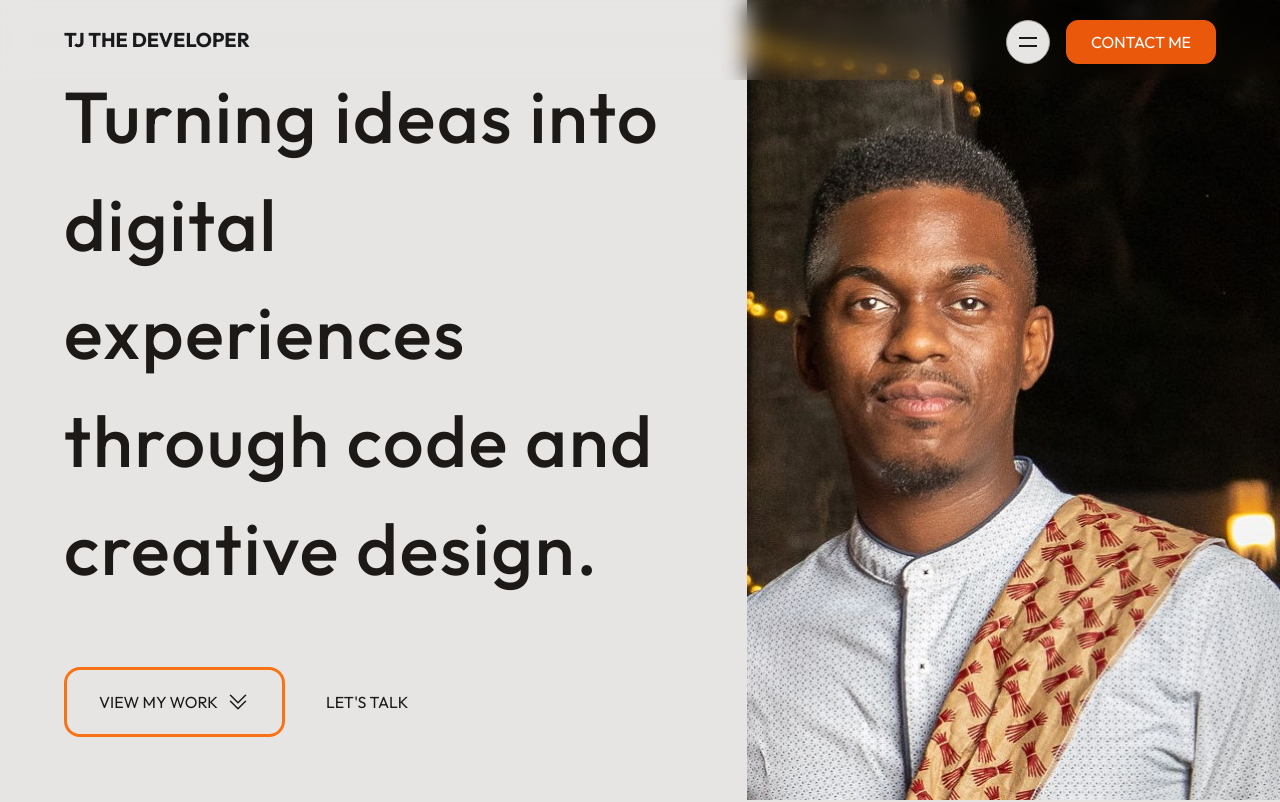
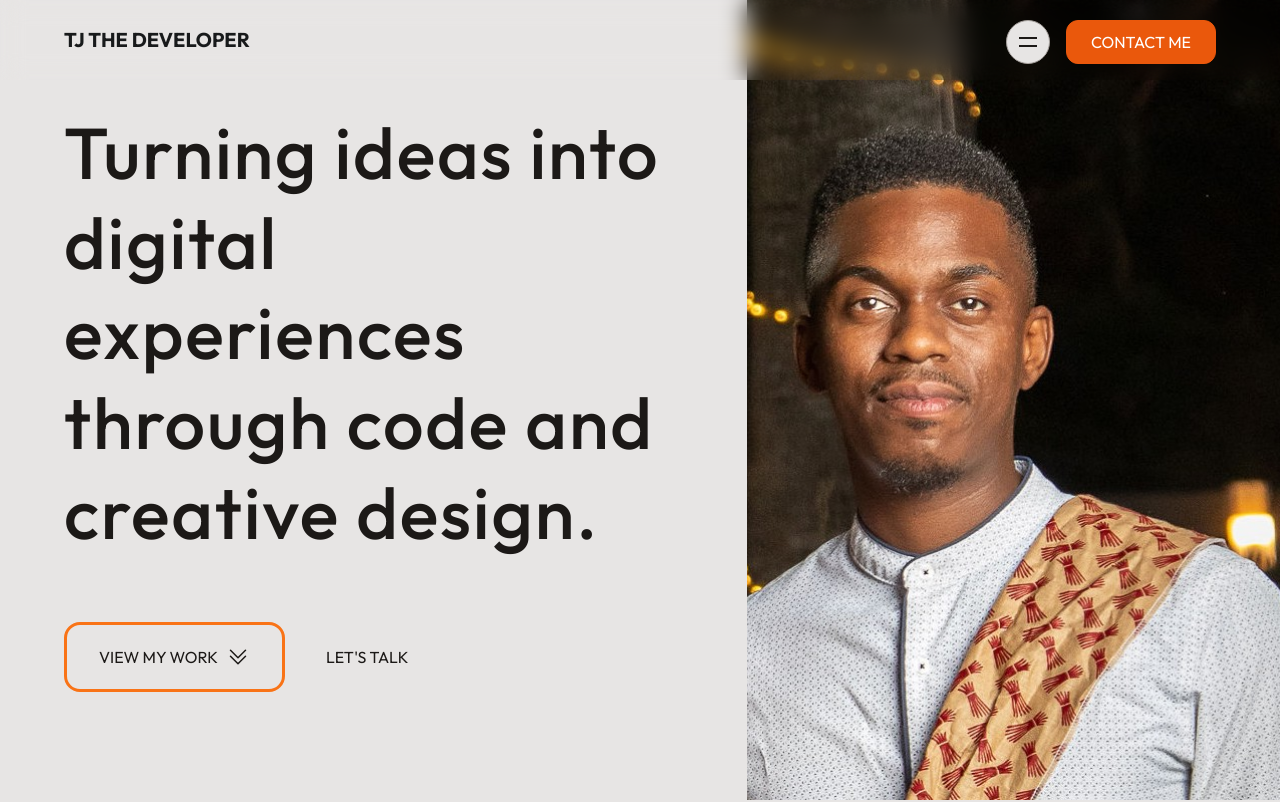
Before and after one commit to jaure-94/tj-portfolio, a Next.js app: page / in a window 1280 px wide. Shown: the top 802 px of the page. Built offline with nearby package versions, Linux system fonts and the light colour scheme; a web font is replaced by a local one.

Commit message:
create contact section

```diff
--- a/src/app/page.tsx
+++ b/src/app/page.tsx
@@ -9,6 +9,7 @@ import FAQs from "@/sections/FAQs";
 import Footer from "@/sections/Footer";
 import Loader from "@/components/Loader";
 import { useEffect, useState } from "react";
+import Contact from "@/sections/Contact";
 
 export default function Home() {
   const [isLoading, setIsLoading] = useState<boolean>(true);
@@ -31,6 +32,7 @@ export default function Home() {
         <About />
         <Projects />
         <FAQs />
+        <Contact />
         <Footer />
       </>
     )
--- /dev/null
+++ b/src/sections/Contact.tsx
@@ -0,0 +1,15 @@
+import { FC } from 'react'
+
+type Props = {}
+
+const Contact: FC = (props: Props) => {
+  return (
+    <section className="pb-20 md:pb-28 lg:pb-40" id="contact">
+      <div className="container">
+      <h2 className="text-4xl md:text-6xl lg:text-7xl">Contact</h2>
+      </div>
+    </section>
+  )
+}
+
+export default Contact
--- a/src/sections/FAQs.tsx
+++ b/src/sections/FAQs.tsx
@@ -27,7 +27,7 @@ const faqs = [
 
 const FAQs: FC = () => {
   return(
-    <section className="py-20 md:py-32 lg:py-60" id="faqs">
+    <section className="py-20 md:py-32 lg:py-48" id="faqs">
       <div className="container">
         <h2 className="text-4xl md:text-6xl lg:text-7xl">FAQs</h2>
         <div className="mt-10 md:mt-16 lg:mt-20">
--- a/src/sections/Hero.tsx
+++ b/src/sections/Hero.tsx
@@ -31,7 +31,7 @@ const Hero: FC = () => {
             initial={{ opacity: 0 }}
             animate={{ opacity: 1 }}
             ref={titleScope}
-            className="text-5xl md:text-6xl lg:text-7xl mt-40 md:mt-0 leading-tight lg:leading-normal font-normal md:font-medium tracking-wide">
+            className="text-5xl md:text-6xl lg:text-7xl mt-40 md:mt-0 lg:leading-tight font-normal md:font-medium tracking-wide">
             Turning ideas into digital experiences
             through code and creative design.
           </motion.h1>
```
